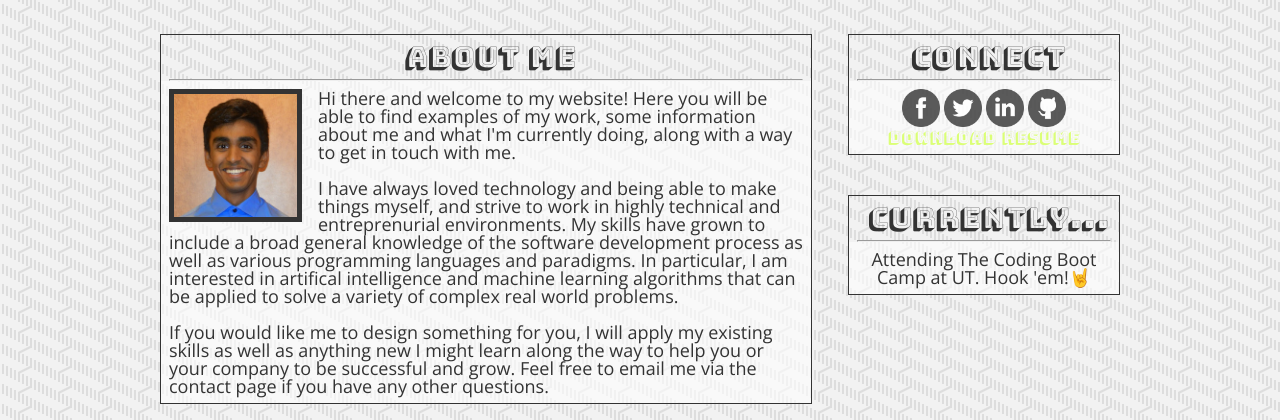
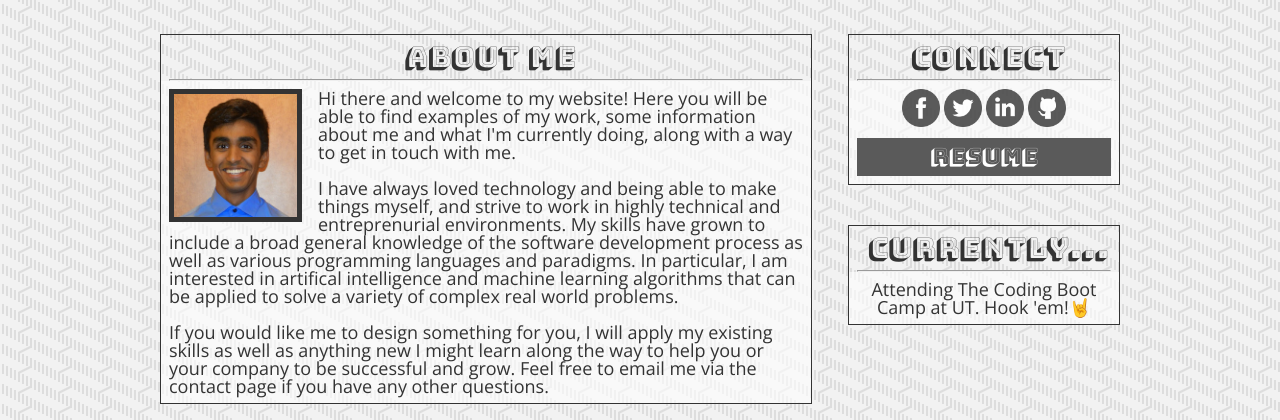
Before and after one commit to nisargjoshi95/Basic-Portfolio, a PHP site: page /index.php in a window 1280 px wide. Shown: the part 56-476 px from the top of the page. Run offline with PHP 8.4, Linux system fonts and the light colour scheme.

Commit message:
resume button layout complete but with empty link

```diff
--- a/assets/css/style.css
+++ b/assets/css/style.css
@@ -135,15 +135,23 @@ img.social_icon{
 	opacity: 0.8;
 }
 
-a.fancy_link{
-	font-family: "Bungee Shade", regular;
-	color: rgba(219, 255, 118, 1);;
+div.fancy_link{
+	background-color: #5A5A5A;
+	font-family: 'Bungee Shade', regular;
 	text-decoration: none;
+	color: white;
+	padding: 8px;
+	margin-top: 8px;
+	font-size: 22px;
 }
 
-a.fancy_link:link{
-	color: rgba(219, 255, 118, 1);;
-	font-style: none;
+div.fancy_link:hover{
+	color: rgba(219, 255, 118, 1);
+}
+
+div.fancy_link:active{
+	color: #E6AA68;
+	text-decoration: none;
 }
 
 #whatsUp{
--- a/contact.html
+++ b/contact.html
@@ -71,7 +71,8 @@
 					<a href="https://www.facebook.com/nisargj" target="_blank"><img src="assets/images/facebook.png" class="social_icon"></a>
 					<a href="https://twitter.com/badguynini" target="_blank"><img src="assets/images/twitter.png"  class="social_icon"></a>
 					<a href="https://www.linkedin.com/in/nisarg-joshi-342a5153" target="_blank"><img src="assets/images/linkedin.png" class="social_icon"></a>
-					<a href="https://github.com/nisargjoshi95" target="_blank"><img src="assets/images/github.png" class="social_icon"></a>
+					<a href="https://github.com/nisargjoshi95" target="_blank"><img src="assets/images/github.png" class="social_icon"></a> <br>
+					<a href="#" style="text-decoration: none;"><div class="fancy_link">Resume</div></a>
 				</div>
 			</div>
 			<div id="whatsUp" class="sidebar" align="center">
--- a/index.html
+++ b/index.html
@@ -43,7 +43,7 @@
 					<a href="https://twitter.com/badguynini" target="_blank"><img src="assets/images/twitter.png"  class="social_icon"></a>
 					<a href="https://www.linkedin.com/in/nisarg-joshi-342a5153" target="_blank"><img src="assets/images/linkedin.png" class="social_icon"></a>
 					<a href="https://github.com/nisargjoshi95" target="_blank"><img src="assets/images/github.png" class="social_icon"></a> <br>
-					<a class="fancy_link" href="#" target="_blank">Download Resume</a>
+					<a href="#" style="text-decoration: none;"><div class="fancy_link">Resume</div></a>
 				</div>
 			</div>
 			<div id="whatsUp" class="sidebar" align="center">
--- a/portfolio.html
+++ b/portfolio.html
@@ -52,7 +52,8 @@
 					<a href="https://www.facebook.com/nisargj" target="_blank"><img src="assets/images/facebook.png" class="social_icon"></a>
 					<a href="https://twitter.com/badguynini" target="_blank"><img src="assets/images/twitter.png"  class="social_icon"></a>
 					<a href="https://www.linkedin.com/in/nisarg-joshi-342a5153" target="_blank"><img src="assets/images/linkedin.png" class="social_icon"></a>
-					<a href="https://github.com/nisargjoshi95" target="_blank"><img src="assets/images/github.png" class="social_icon"></a>
+					<a href="https://github.com/nisargjoshi95" target="_blank"><img src="assets/images/github.png" class="social_icon"></a> <br>
+					<a href="#" style="text-decoration: none;"><div class="fancy_link">Resume</div></a>
 				</div>
 			</div>
 			<div id="whatsUp" class="sidebar" align="center">
```
